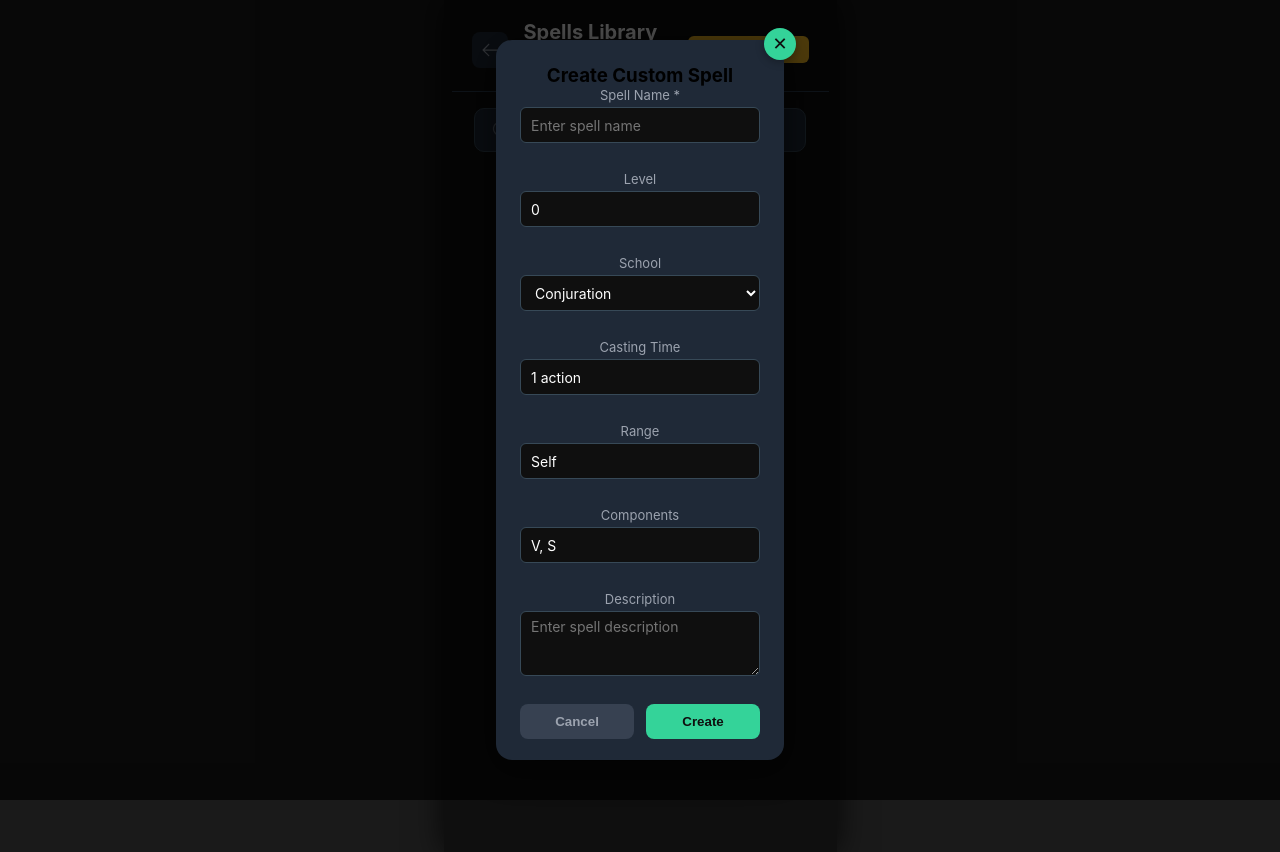
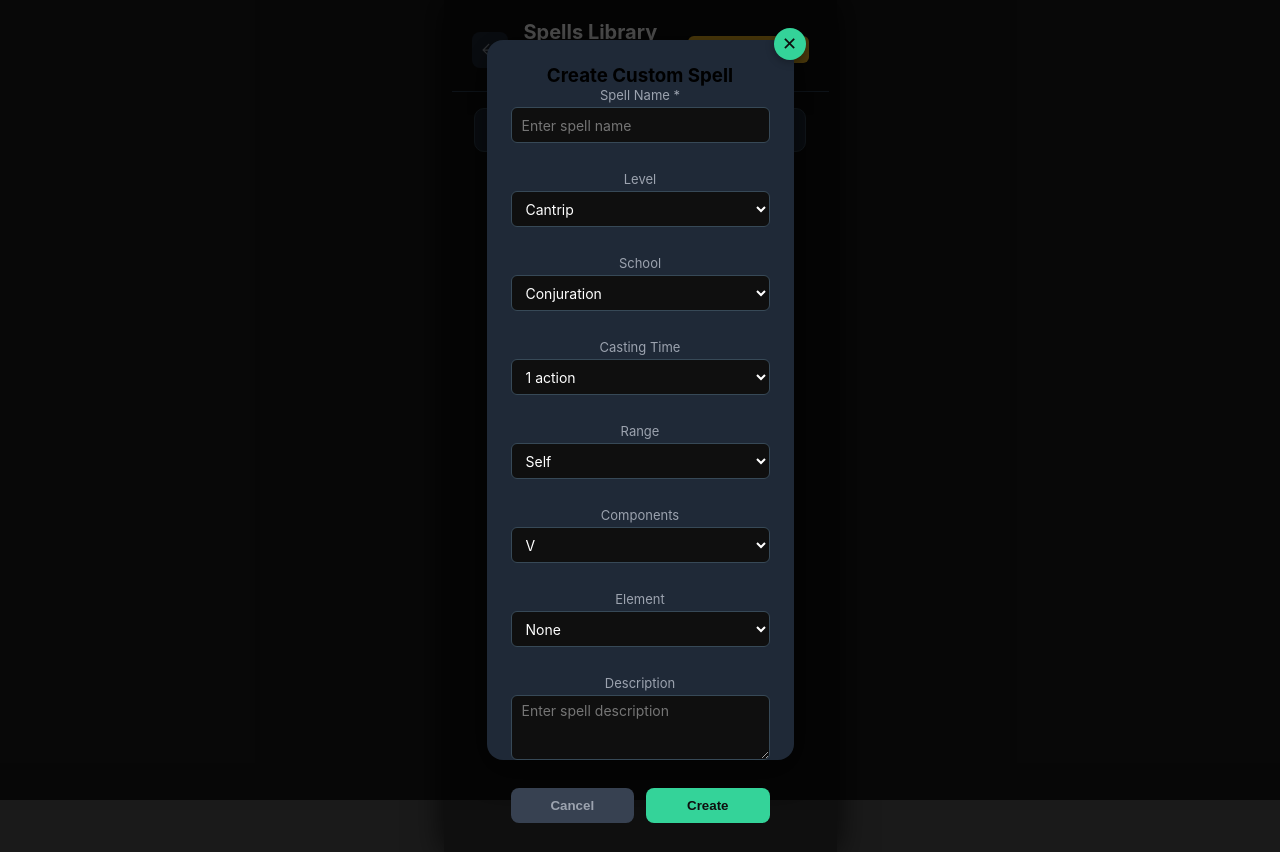
Before and after one commit to Whimsy-rat-trap/dnd-mobile-app, a React (Create React App) app: page /spells in a window 1280 px wide. Both pictures are taken after typing "Sample" into the empty fields and a click on the button "+ Create Spell". Built offline with nearby package versions, Linux system fonts and the light colour scheme.

Commit message:
0.0.72.51 (Spell creation process tweaking)

```diff
--- a/src/components/SpellCard.tsx
+++ b/src/components/SpellCard.tsx
@@ -1,5 +1,6 @@
 import React from 'react';
 import { Spell } from '../types/Character';
+import { getElementFromSpell } from '../utils/spellUtils';
 import './SpellCard.css';
 
 interface SpellCardProps {
@@ -37,21 +38,12 @@ const SpellCard: React.FC<SpellCardProps> = ({
         healing: '#22c55e',
     };
 
-    // Определяем элемент для цвета (если есть в названии или школе)
+    // Определяем элемент заклинания: сначала из явного поля, затем из названия
     const getElement = (spell: Spell): string | undefined => {
-        const name = spell.name.toLowerCase();
-        if (name.includes('fire')) return 'fire';
-        if (name.includes('acid')) return 'acid';
-        if (name.includes('cold') || name.includes('frost')) return 'cold';
-        if (name.includes('lightning') || name.includes('shock')) return 'lightning';
-        if (name.includes('poison')) return 'poison';
-        if (name.includes('force')) return 'force';
-        if (name.includes('necrotic') || name.includes('chill touch')) return 'necrotic';
-        if (name.includes('radiant')) return 'radiant';
-        if (name.includes('thunder') || name.includes('sonic')) return 'thunder';
-        if (name.includes('psychic')) return 'psychic';
-        if (name.includes('cure') || name.includes('heal')) return 'healing';
-        return undefined;
+        if (spell.element && spell.element !== 'None') {
+            return spell.element.toLowerCase();
+        }
+        return getElementFromSpell(spell);
     };
 
     const element = getElement(spell);
@@ -117,13 +109,13 @@ const SpellCard: React.FC<SpellCardProps> = ({
                         {spell.level === 0 ? 'Cantrip' : `Lv.${spell.level}`}
                     </span>
                     <span className="spell-tag-school">{spell.school}</span>
+                    {spell.isCustom && (
+                        <span className="spell-tag-custom">Custom</span>
+                    )}
                     {element && (
                         <span className="spell-tag-element" style={{ color: elementColor }}>
-                            {element}
+                            {element.charAt(0).toUpperCase() + element.slice(1)}
                         </span>
-                    )}
-                    {spell.isCustom && (
-                        <span className="spell-tag-custom">Custom</span>
                     )}
                 </div>
                 <div className="spell-card-description">{spell.description}</div>
--- /dev/null
+++ b/src/constants/spellOptions.ts
@@ -0,0 +1,52 @@
+export const CASTING_TIMES = [
+    '1 action',
+    '1 bonus action',
+    '1 reaction',
+    '1 minute',
+    '10 minutes',
+    '1 hour',
+    '8 hours',
+    '24 hours'
+];
+
+export const COMPONENTS = [
+    'V',
+    'S',
+    'M',
+    'V, S',
+    'V, S, M',
+    'V, M',
+    'S, M',
+    'M (requires material component)'
+];
+
+export const RANGES = [
+    'Self',
+    'Touch',
+    '5 ft',
+    '10 ft',
+    '30 ft',
+    '60 ft',
+    '90 ft',
+    '120 ft',
+    '150 ft',
+    '300 ft',
+    '500 ft',
+    '1 mile',
+    'Unlimited',
+    'Special'
+];
+
+export const ELEMENTS = [
+    'None',
+    'Fire',
+    'Cold',
+    'Lightning',
+    'Acid',
+    'Poison',
+    'Force',
+    'Necrotic',
+    'Radiant',
+    'Psychic',
+    'Healing'
+];
--- a/src/pages/SpellsLibrary.tsx
+++ b/src/pages/SpellsLibrary.tsx
@@ -3,11 +3,13 @@ import { useNavigate } from 'react-router-dom';
 import { useCharacters } from '../context/CharacterContext';
 import { useSpells } from '../context/SpellContext';
 import { ALL_SPELLS } from '../constants/spells';
+import { CASTING_TIMES, COMPONENTS, RANGES, ELEMENTS } from '../constants/spellOptions';
 import SpellCard from '../components/SpellCard';
 import SearchBar from '../components/SearchBar';
 import FilterModal, { FilterField } from '../components/FilterModal';
 import Modal from '../components/Modal';
-import { getElementFromSpell, SCHOOLS, ELEMENTS } from '../utils/spellUtils';
+import { getElementFromSpell, SCHOOLS } from '../utils/spellUtils';
+import { Spell } from '../types/Character';
 import './SpellsLibrary.css';
 
 const SpellsLibrary: React.FC = () => {
@@ -22,19 +24,19 @@ const SpellsLibrary: React.FC = () => {
         level: '',
         school: '',
         element: '',
-        type: '', // 'all' | 'custom'
+        type: '',
     });
 
-    // Состояния для модалки создания заклинания
     const [showCreateModal, setShowCreateModal] = useState(false);
     const [newSpell, setNewSpell] = useState({
         name: '',
         level: 0,
         school: SCHOOLS[0] || 'Abjuration',
-        castingTime: '1 action',
-        range: 'Self',
-        components: 'V, S',
+        castingTime: CASTING_TIMES[0],
+        range: RANGES[0],
+        components: COMPONENTS[0],
         description: '',
+        element: ELEMENTS[0],
     });
 
     const handleFilterChange = (newFilters: Record<string, any>) => {
@@ -62,7 +64,7 @@ const SpellsLibrary: React.FC = () => {
             key: 'element',
             label: 'Element',
             type: 'select',
-            options: [{ value: '', label: 'All' }, ...ELEMENTS.map(e => ({ value: e, label: e.charAt(0).toUpperCase() + e.slice(1) }))],
+            options: [{ value: '', label: 'All' }, ...ELEMENTS.map(e => ({ value: e, label: e }))],
         },
         {
             key: 'type',
@@ -76,10 +78,21 @@ const SpellsLibrary: React.FC = () => {
         },
     ];
 
-    // Объединяем стандартные и пользовательские заклинания
-    const allSpells = [
-        ...ALL_SPELLS.map(s => ({ ...s, isCustom: false } as any)),
-        ...customSpells,
+    // Объединяем стандартные и пользовательские заклинания, приводя к типу Spell
+    const allSpells: Spell[] = [
+        ...ALL_SPELLS.map((s, index) => ({
+            ...s,
+            id: `standard-${index}`,
+            prepared: false,
+            isCustom: false,
+            element: (s as any).element || getElementFromSpell(s),
+        })),
+        ...customSpells.map(s => ({
+            ...s,
+            id: s.id || `custom-${Date.now()}-${Math.random()}`,
+            prepared: s.prepared || false,
+            isCustom: true,
+        })),
     ];
 
     const filteredSpells = allSpells.filter(spell => {
@@ -88,14 +101,14 @@ const SpellsLibrary: React.FC = () => {
             spell.description.toLowerCase().includes(searchQuery.toLowerCase());
         const matchesLevel = !filters.level || spell.level === Number(filters.level);
         const matchesSchool = !filters.school || spell.school === filters.school;
-        const matchesElement = !filters.element || getElementFromSpell(spell) === filters.element;
+        const matchesElement = !filters.element || (spell.element || '') === filters.element;
         const matchesType = !filters.type ||
             (filters.type === 'custom' && spell.isCustom) ||
             (filters.type === 'standard' && !spell.isCustom);
         return matchesSearch && matchesLevel && matchesSchool && matchesElement && matchesType;
     });
 
-    const handleAddSpell = (spellData: typeof ALL_SPELLS[0] & { isCustom?: boolean }) => {
+    const handleAddSpell = (spellData: Spell) => {
         if (!character) return;
         const exists = character.spells.some(s => s.name === spellData.name);
         if (exists) return;
@@ -103,6 +116,7 @@ const SpellsLibrary: React.FC = () => {
             ...spellData,
             prepared: false,
             isCustom: spellData.isCustom || false,
+            element: spellData.element || undefined,
         });
     };
 
@@ -128,7 +142,15 @@ const SpellsLibrary: React.FC = () => {
             return;
         }
         addCustomSpell({
-            ...newSpell,
+            name: newSpell.name,
+            level: newSpell.level,
+            school: newSpell.school,
+            castingTime: newSpell.castingTime,
+            range: newSpell.range,
+            components: newSpell.components,
+            description: newSpell.description,
+            element: newSpell.element === 'None' ? undefined : newSpell.element,
+            isCustom: true,
             prepared: false,
         });
         setShowCreateModal(false);
@@ -136,10 +158,11 @@ const SpellsLibrary: React.FC = () => {
             name: '',
             level: 0,
             school: SCHOOLS[0] || 'Abjuration',
-            castingTime: '1 action',
-            range: 'Self',
-            components: 'V, S',
+            castingTime: CASTING_TIMES[0],
+            range: RANGES[0],
+            components: COMPONENTS[0],
             description: '',
+            element: ELEMENTS[0],
         });
     };
 
@@ -170,11 +193,11 @@ const SpellsLibrary: React.FC = () => {
                     onFilterClick={() => setShowFilterModal(true)}
                 />
                 <div className="spell-list">
-                    {filteredSpells.map((spell, index) => {
+                    {filteredSpells.map((spell) => {
                         const inBook = isSpellInBook(spell.name);
                         return (
                             <SpellCard
-                                key={spell.id || `lib-${index}`}
+                                key={spell.id}
                                 spell={spell}
                                 showAddButton={!!character && !inBook}
                                 onAdd={() => handleAddSpell(spell)}
@@ -198,7 +221,6 @@ const SpellsLibrary: React.FC = () => {
                 />
             )}
 
-            {/* Модалка создания заклинания */}
             <Modal isOpen={showCreateModal} onClose={() => setShowCreateModal(false)}>
                 <h3>Create Custom Spell</h3>
                 <div className="create-spell-form">
@@ -213,13 +235,14 @@ const SpellsLibrary: React.FC = () => {
                     </div>
                     <div className="form-group">
                         <label>Level</label>
-                        <input
-                            type="number"
+                        <select
                             value={newSpell.level}
                             onChange={(e) => setNewSpell({ ...newSpell, level: Number(e.target.value) })}
-                            min="0"
-                            max="9"
-                        />
+                        >
+                            {Array.from({ length: 10 }, (_, i) => i).map(lvl => (
+                                <option key={lvl} value={lvl}>{lvl === 0 ? 'Cantrip' : `Level ${lvl}`}</option>
+                            ))}
+                        </select>
                     </div>
                     <div className="form-group">
                         <label>School</label>
@@ -234,30 +257,47 @@ const SpellsLibrary: React.FC = () => {
                     </div>
                     <div className="form-group">
                         <label>Casting Time</label>
-                        <input
-                            type="text"
+                        <select
                             value={newSpell.castingTime}
                             onChange={(e) => setNewSpell({ ...newSpell, castingTime: e.target.value })}
-                            placeholder="e.g. 1 action"
-                        />
+                        >
+                            {CASTING_TIMES.map(t => (
+                                <option key={t} value={t}>{t}</option>
+                            ))}
+                        </select>
                     </div>
                     <div className="form-group">
                         <label>Range</label>
-                        <input
-                            type="text"
+                        <select
                             value={newSpell.range}
                             onChange={(e) => setNewSpell({ ...newSpell, range: e.target.value })}
-                            placeholder="e.g. 60 ft"
-                        />
+                        >
+                            {RANGES.map(r => (
+                                <option key={r} value={r}>{r}</option>
+                            ))}
+                        </select>
                     </div>
                     <div className="form-group">
                         <label>Components</label>
-                        <input
-                            type="text"
+                        <select
                             value={newSpell.components}
                             onChange={(e) => setNewSpell({ ...newSpell, components: e.target.value })}
-                            placeholder="e.g. V, S, M"
-                        />
+                        >
+                            {COMPONENTS.map(c => (
+                                <option key={c} value={c}>{c}</option>
+                            ))}
+                        </select>
+                    </div>
+                    <div className="form-group">
+                        <label>Element</label>
+                        <select
+                            value={newSpell.element}
+                            onChange={(e) => setNewSpell({ ...newSpell, element: e.target.value })}
+                        >
+                            {ELEMENTS.map(el => (
+                                <option key={el} value={el}>{el}</option>
+                            ))}
+                        </select>
                     </div>
                     <div className="form-group">
                         <label>Description</label>
--- a/src/types/Character.ts
+++ b/src/types/Character.ts
@@ -65,6 +65,7 @@ export interface Spell {
     description: string;
     prepared: boolean;
     isCustom?: boolean;
+    element?: string;
 }
 
 export interface Quest {
```
Also changed, not shown: src/components/SpellCard.css (+11 -0 lines).
